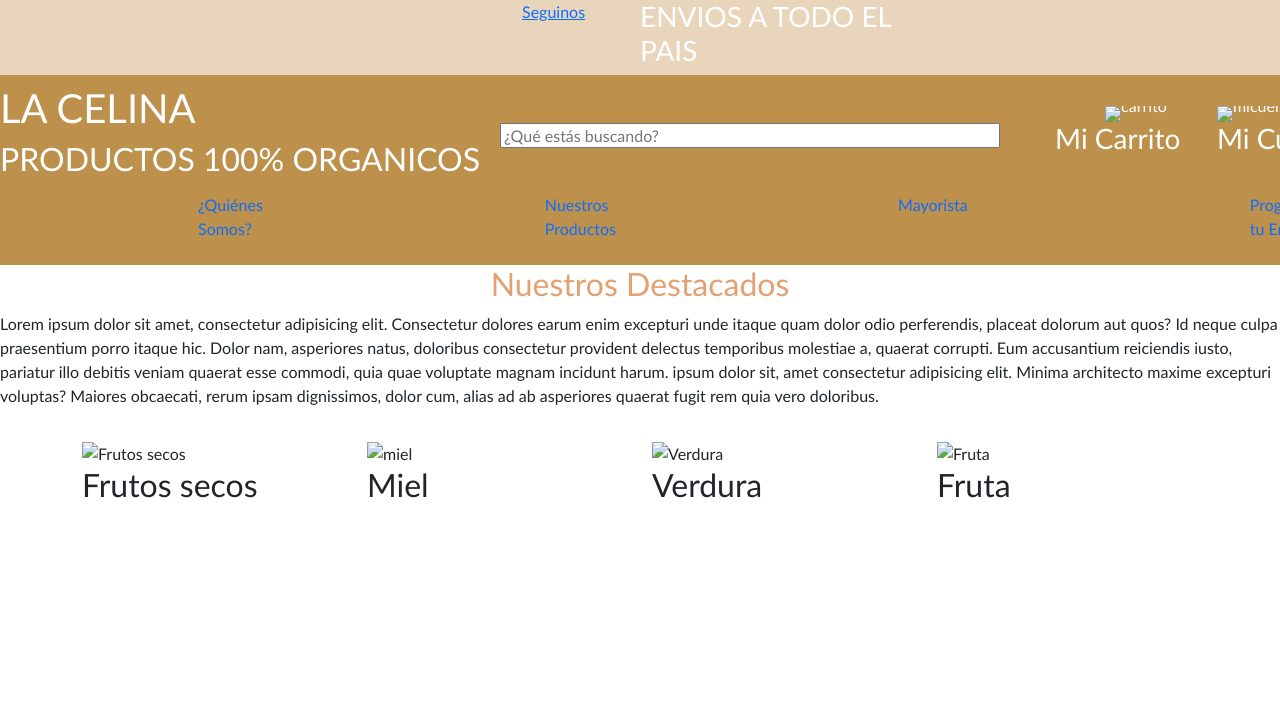
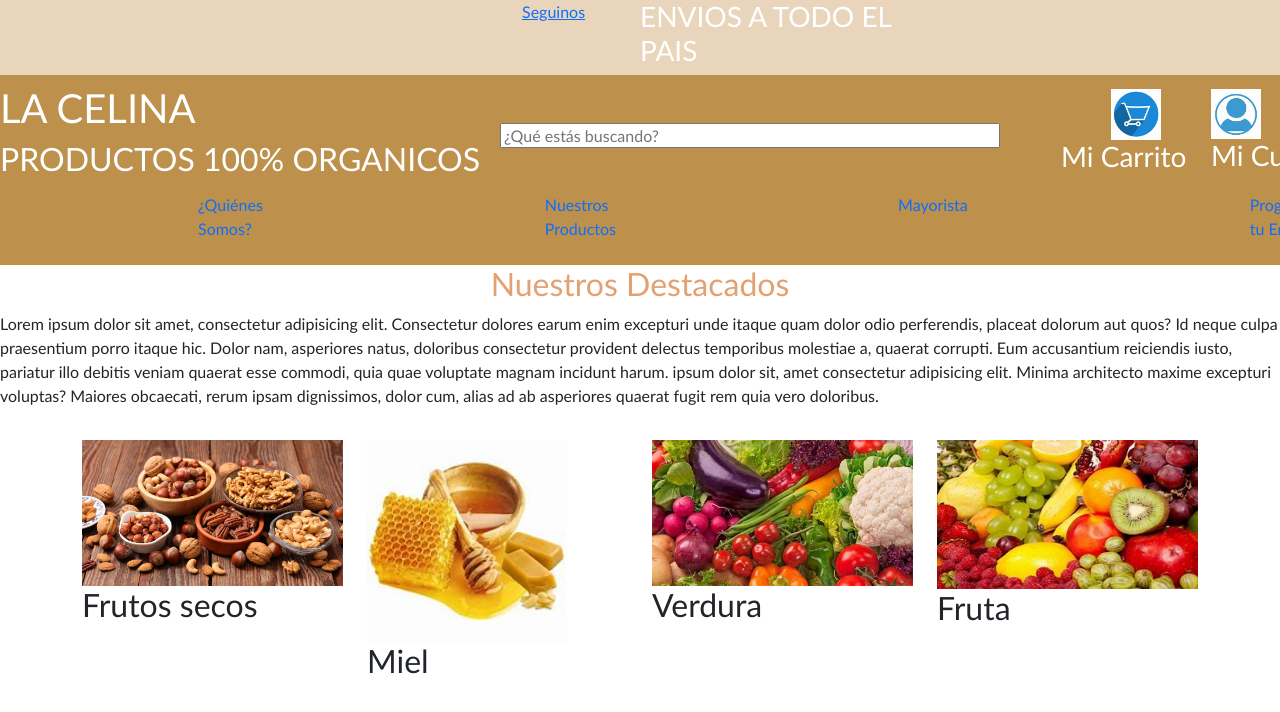
Before and after one commit to dbeguerie/LaCelina, a plain HTML site: page index.html in a window 1280 px wide. Shown: the top 712 px of the page. Drawn offline with nearby package versions, Linux system fonts and the light colour scheme.

Commit message:
modifique ruta de las imagenes

```diff
--- a/index.html
+++ b/index.html
@@ -26,11 +26,11 @@
             <input placeholder="¿Qué estás buscando?">
             <div class="home-imagen">
                 <div>
-                   <img src="../Entrega-Github/imgs/carrito.jpg" alt="carrito" width="50" hspace="50px">
+                   <img src="imgs/carrito.jpg" alt="carrito" width="50" hspace="50px">
                    <h3>Mi Carrito</h3>
                 </div>
                 <div>
-                  <img src="../Entrega-Github/imgs/micuenta.jpg" alt="micuenta" width="50">
+                  <img src="imgs/micuenta.jpg" alt="micuenta" width="50">
                   <h3>Mi Cuenta</h3>
                 </div>
             </div>
@@ -61,25 +61,25 @@
             <div class="row">
               <div class="col-3">
         <div class="main-mov">
-        <img class="img-fluid" src="../Entrega-Github/imgs/frutos secos.jpg" alt="Frutos secos">
+        <img class="img-fluid" src="../imgs/frutos secos.jpg" alt="Frutos secos">
         <h2>Frutos secos</h2>
         </div>
     </div>
     <div class="col-3">
         <div class="main-mov">
-            <img class="img-fluid" src="../Entrega-Github/imgs/miel.jpg" alt="miel" width="200">
+            <img class="img-fluid" src="../imgs/miel.jpg" alt="miel" width="200">
             <h2>Miel</h2>
         </div>
     </div>
     <div class="col-3">
         <div class="main-mov">
-            <img class="img-fluid" src="../Entrega-Github/imgs/Verdura.jpg" alt="Verdura">
+            <img class="img-fluid" src="../imgs/Verdura.jpg" alt="Verdura">
         <h2>Verdura</h2>
         </div>
     </div>
     <div class="col-3">
         <div class="main-mov">
-            <img img class="img-fluid"src="../Entrega-Github/imgs/fruta.jpg" alt="Fruta">
+            <img img class="img-fluid"src="../imgs/fruta.jpg" alt="Fruta">
         <h2>Fruta</h2>
         </div>
     </div>
```
